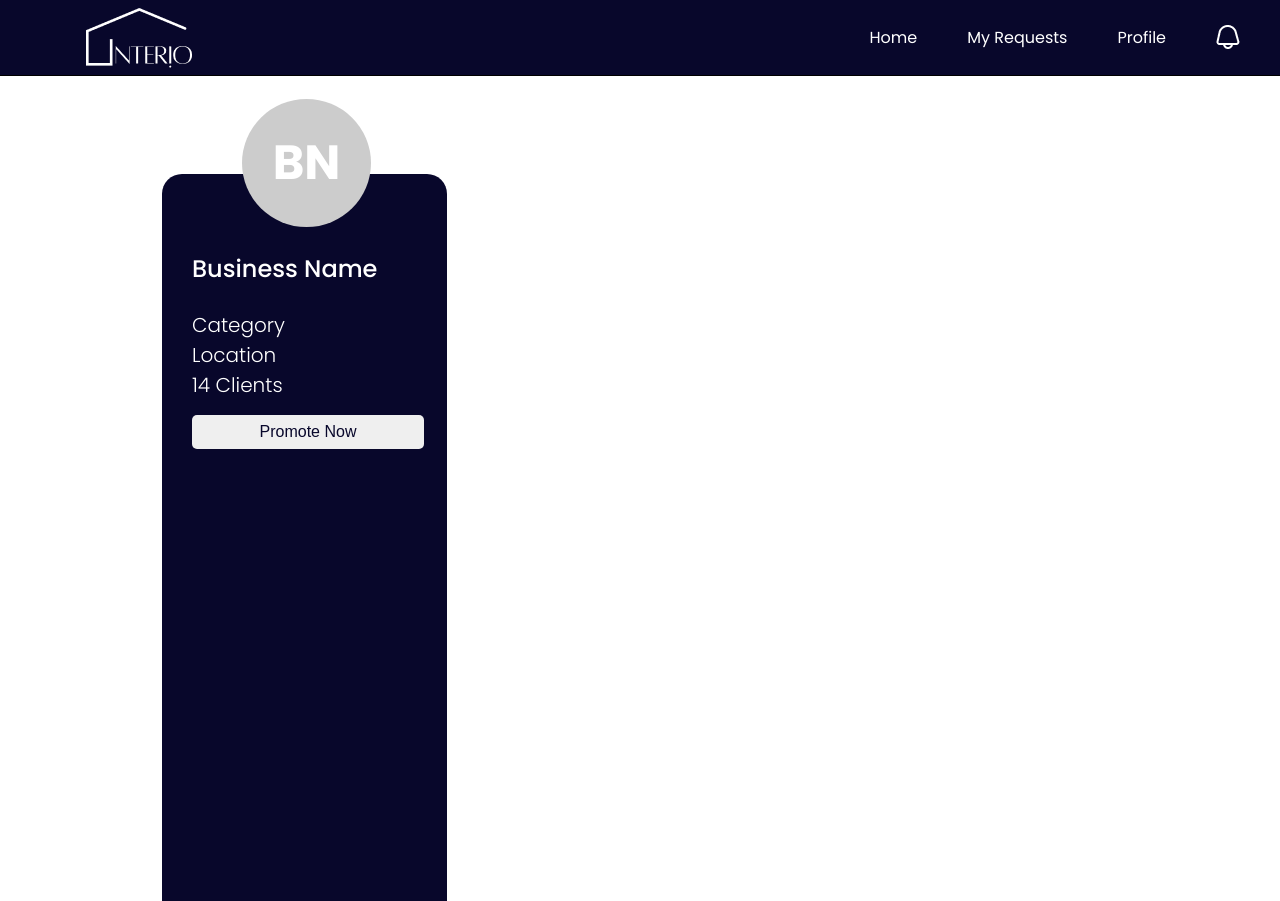
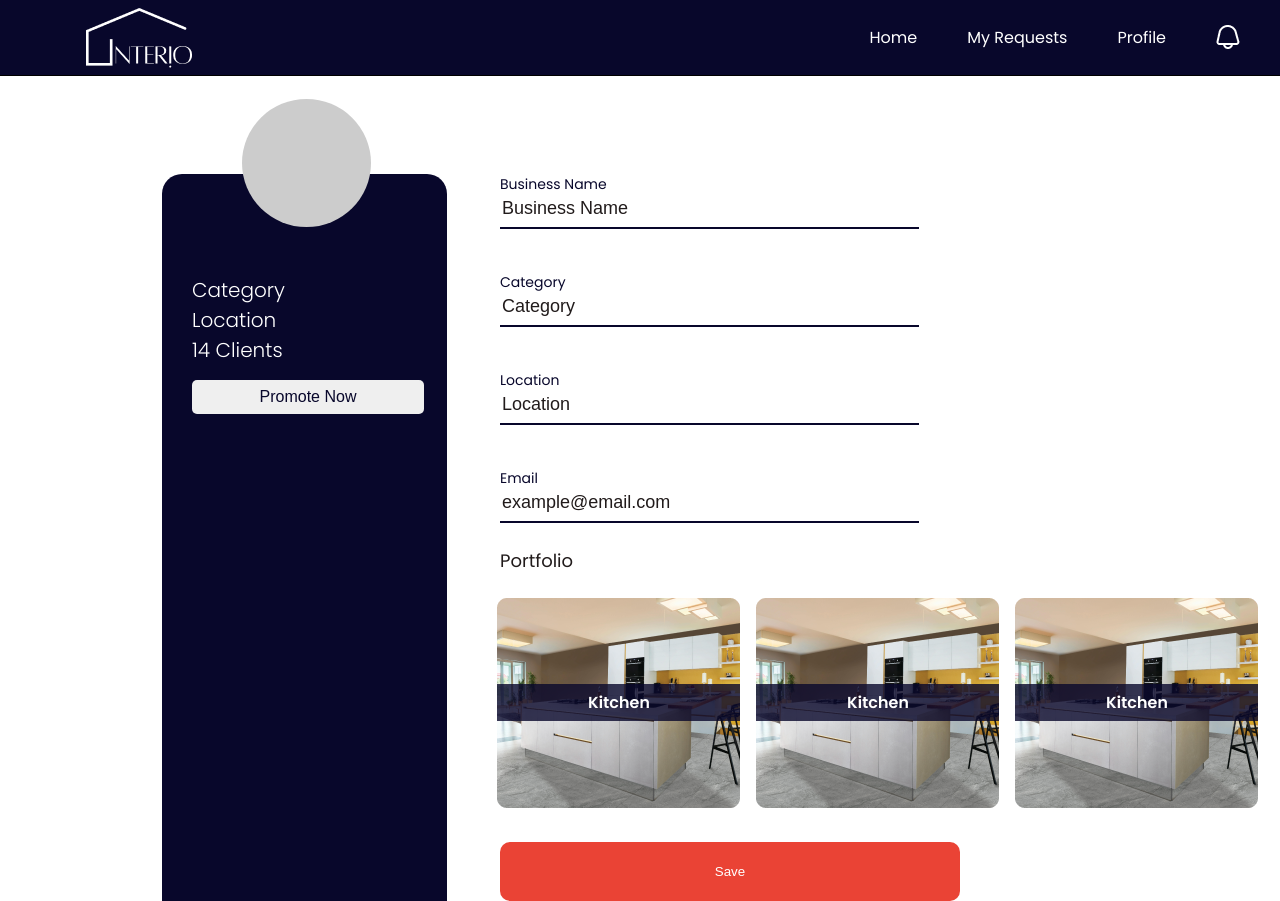
Before and after one commit to joelarapi/Interio-Front-End, a React (Vite) app: page /editprofile in a window 1280 px wide. Before the commit the page ends 875 px from the top, so only its background shows below. Built offline with nearby package versions, Linux system fonts and the light colour scheme; no server answers; a web font is replaced by a local one; what aws-amplify would draw is missing.

Commit message:
Update of Edit Profile (business)

```diff
--- a/src/Components/BusinessProfile/EditProfile.jsx
+++ b/src/Components/BusinessProfile/EditProfile.jsx
@@ -1,18 +1,43 @@
 import React, { useState, useEffect } from "react";
-import styles from "../BusinessProfile/EditProfile.module.css"
-import { Link } from "react-router-dom";
+import styles from "../BusinessProfile/EditProfile.module.css";
+import { Link, useParams } from "react-router-dom";
 
 const EditProfile = () => {
+  const { id } = useParams();
   const [profileImage, setProfileImage] = useState("");
-  const [businessName] = useState("Business Name");
+  const [businessName, setBusinessName] = useState("");
+  const [category, setCategory] = useState("");
+  const [location, setLocation] = useState("");
+  const [email, setEmail] = useState("");
   const [initials, setInitials] = useState("");
   const [errorMessage, setErrorMessage] = useState("");
 
   useEffect(() => {
-    const nameParts = businessName.split(" ");
-    const initials = nameParts.map(part => part[0].toUpperCase()).join("");
-    setInitials(initials);
+    if (businessName) {
+      const nameParts = businessName.split(" ");
+      const initials = nameParts.map((part) => part[0].toUpperCase()).join("");
+      setInitials(initials);
+    } else {
+      setInitials("");
+    }
   }, [businessName]);
+
+  useEffect(() => {
+    const fetchBusinessData = async () => {
+      try {
+        const response = await fetch(`https://akvct836lc.execute-api.eu-central-1.amazonaws.com/dev/business/${id}`);
+        const data = await response.json();
+        setBusinessName(data.businessName);
+        setCategory(data.category);
+        setLocation(data.location);
+        setEmail(data.email);
+      } catch (error) {
+        console.error("Error fetching business data:", error);
+      }
+    };
+
+    fetchBusinessData();
+  }, [id]);
 
   const handleImageChange = (event) => {
     const file = event.target.files[0];
@@ -34,8 +59,38 @@ const EditProfile = () => {
   const handleImageClick = () => {
     document.getElementById("imageUpload").click();
   };
+
   const handleCloseError = () => {
     setErrorMessage("");
+  };
+
+  const handleSave = async () => {
+    const updatedBusiness = {
+      businessName,
+      category,
+      location,
+      email,
+    };
+
+    try {
+      const response = await fetch(`https://akvct836lc.execute-api.eu-central-1.amazonaws.com/dev/business/${id}`, {
+        method: "PUT",
+        headers: {
+          "Content-Type": "application/json",
+        },
+        body: JSON.stringify(updatedBusiness),
+      });
+
+      if (!response.ok) {
+        throw new Error("Failed to update business profile");
+      }
+
+      // Optionally redirect or show a success message
+      alert("Profile updated successfully!");
+    } catch (error) {
+      console.error("Error updating business profile:", error);
+      alert("Error updating profile. Please try again.");
+    }
   };
 
   return (
@@ -44,29 +99,13 @@ const EditProfile = () => {
         <div className={styles.profilebar}>
           <div className={styles.imageWrapper}>
             {profileImage ? (
-              <img
-                src={profileImage}
-                alt="profile"
-                className={styles.imageprofile}
-                onClick={handleImageClick}
-                style={{ cursor: "pointer" }}
-              />
+              <img src={profileImage} alt="profile" className={styles.imageprofile} onClick={handleImageClick} style={{ cursor: "pointer" }} />
             ) : (
-              <div
-                className={styles.initialsPlaceholder}
-                onClick={handleImageClick}
-                style={{ cursor: "pointer" }}
-              >
+              <div className={styles.initialsPlaceholder} onClick={handleImageClick} style={{ cursor: "pointer" }}>
                 {initials}
               </div>
             )}
-            <input
-              type="file"
-              id="imageUpload"
-              accept="image/png, image/jpeg"
-              style={{ display: "none" }}
-              onChange={handleImageChange}
-            />
+            <input type="file" id="imageUpload" accept="image/png, image/jpeg" style={{ display: "none" }} onChange={handleImageChange} />
           </div>
           {errorMessage && (
             <div className={styles.errorMessage}>
@@ -97,10 +136,37 @@ const EditProfile = () => {
             </div>
           </div>
         </div>
-          <form className={styles.editbusiness}>
-            <div className={styles.inputs}>
-            </div>
-          </form>
+        <form className={styles.formContainer} onSubmit={(e) => e.preventDefault()}>
+          <div className={styles.formGroup}>
+            <label className="businessName">Business Name</label>
+            <input type="text" value={businessName} onChange={(e) => setBusinessName(e.target.value)} placeholder="Business Name" />
+          </div>
+          <div className={styles.formGroup}>
+            <label className="category">Category</label>
+            <input type="text" value={category} onChange={(e) => setCategory(e.target.value)} placeholder="Category" />
+          </div>
+          <div className={styles.formGroup}>
+            <label className="location">Location</label>
+            <input type="text" value={location} onChange={(e) => setLocation(e.target.value)} placeholder="Location" />
+          </div>
+          <div className={styles.formGroup}>
+            <label className="email">Email</label>
+            <input type="text" value={email} onChange={(e) => setEmail(e.target.value)} placeholder="example@email.com" />
+          </div>
+        </form>
+        <div className={styles.portfolio}>
+          <h4>Portfolio</h4>
+          <div className={styles.portfolioGroup}>
+            <img src="Frame 106.png" alt="" />
+            <img src="Frame 106.png" alt="" />
+            <img src="Frame 106.png" alt="" />
+          </div>
+        </div>
+        <Link to={"/businesspage"}>
+          <button className={styles.saveBtn} onClick={handleSave}>
+            Save
+          </button>
+        </Link>
       </div>
     </>
   );
--- a/src/Components/BusinessProfile/EditProfile.module.css
+++ b/src/Components/BusinessProfile/EditProfile.module.css
@@ -122,9 +122,6 @@ input::placeholder {
     justify-content: space-between;
 }
 
-.portfolio img {
-    margin-right: 82px;
-}
 
 .portfolio h3 {
     font-size: 32px;
@@ -176,7 +173,7 @@ textarea {
     height: 128px;
     background-color: #ccc;
     border-radius: 50%;
-    font-size: 48px;
+    font-size: 45px;
     font-weight: bold;
     color: #fff;
     text-align: center;
@@ -204,3 +201,75 @@ textarea {
 .closeButton:hover {
     color: rgb(36, 1, 1);
 }
+
+.formContainer {
+    margin-top: 99px;
+    margin-left: 500px;
+    display: flex;
+    flex-direction: column;
+    gap: 43px;
+}
+
+.formGroup {
+    display: flex;
+    flex-direction: column;
+}
+
+label {
+    font-size: 14px;
+    font-weight: 400;
+    color: rgba(8, 7, 43, 1);
+    margin-bottom: 6px;
+}
+
+input {
+    border: none;
+    border-bottom: 2px solid rgba(8, 7, 43, 1);
+    padding-bottom: 10px;
+    width: 415px;
+}
+
+input:focus {
+    outline: none;
+    border-color: #aaa;
+    font-size: 18px;
+}
+
+input::placeholder {
+    font-size: 18px;
+    font-weight: 400;
+    line-height: 27px;
+    color: rgba(33, 27, 27, 1);
+}
+
+.portfolio {
+    display: flex;
+    flex-direction: column;
+    padding-left: 12px;
+}
+
+.portfolio h4 {
+    font-size: 18px;
+    font-weight: 400;
+    line-height: 27px;
+    color: rgba(33, 27, 27, 1);
+    padding-left: 3px;
+}
+
+.portfolioGroup {
+    display: flex;
+    flex-direction: row;
+    gap: 16px;
+}
+
+.saveBtn{
+    width: 460px;
+    margin-left: 500px;
+    margin-top: 34px;
+    height: 59px;
+    background-color: rgba(234, 67, 53, 1);
+    border-radius: 10px;
+    border: none;
+    text-align: center;
+    color: white;
+}
```
Also changed, not shown: public/Frame 106.png (added).
